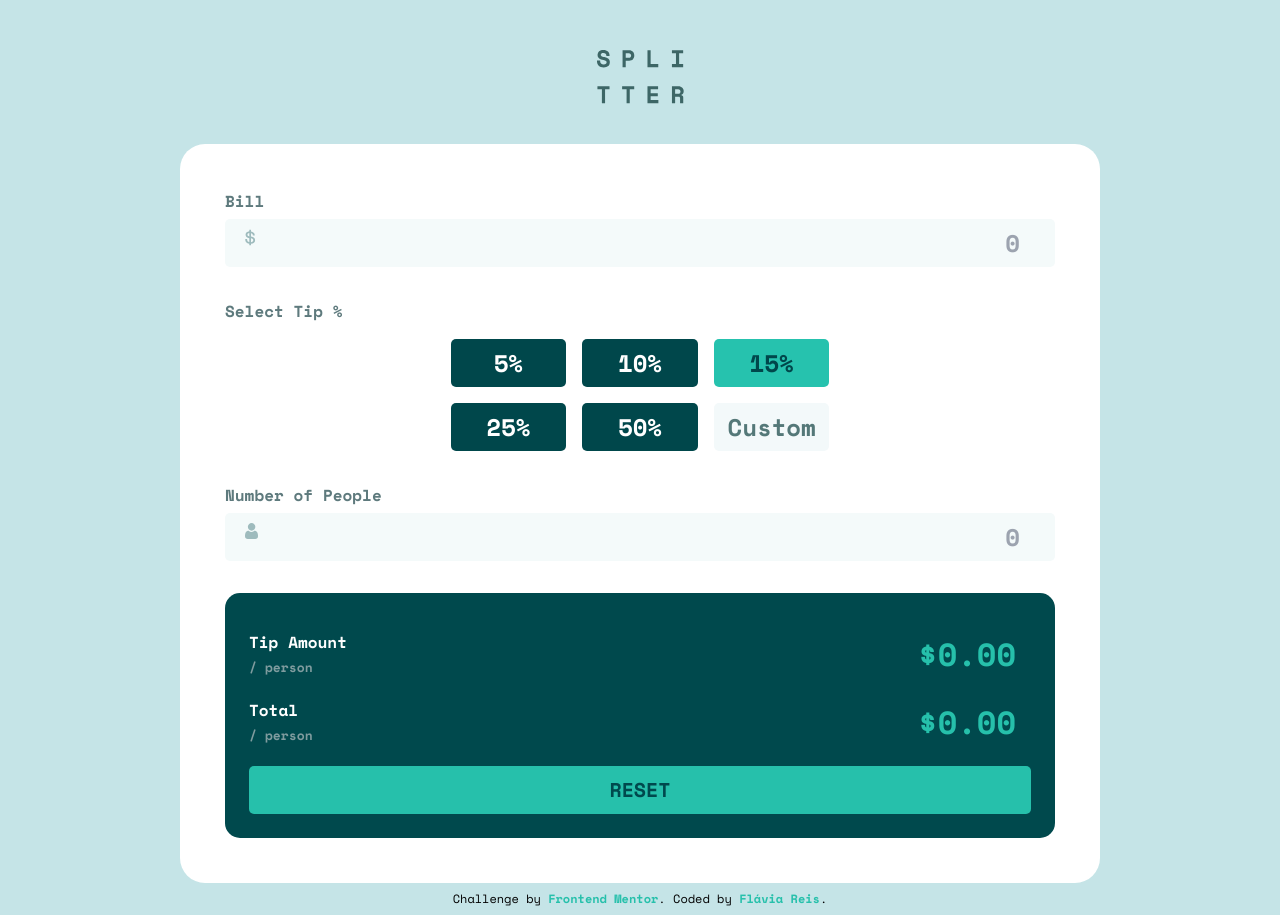
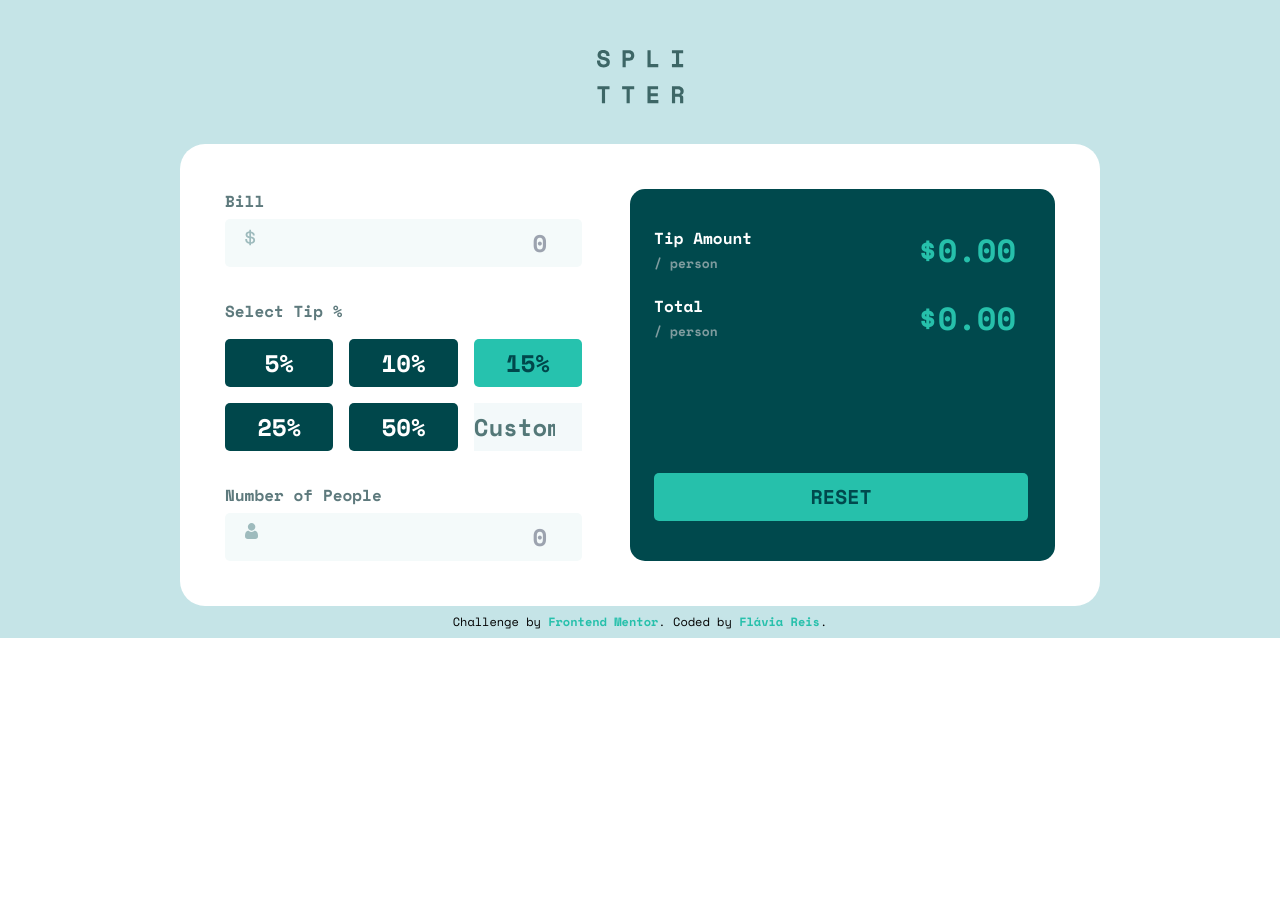
Before and after one commit to flaviare1s/tip-calculator-app, a React (Vite) app: page / in a window 1280 px wide. After the commit the page ends 800 px from the top, so only its background shows below. Built offline with nearby package versions, Linux system fonts and the light colour scheme.

Commit message:
Estilizando a versão desktop. Corrigi o campo de tip custom

```diff
--- a/src/components/Button.jsx
+++ b/src/components/Button.jsx
@@ -1,6 +1,6 @@
 const Button = () => {
   return (
-    <button className="bg-strong-cyan text-very-dark-cyan font-bold rounded-[5px] h-12 w-full text-[20px] hover:bg-[#9FE8DF]">RESET</button>
+    <button className="bg-strong-cyan text-very-dark-cyan font-bold rounded-[5px] h-12 w-full text-[20px] hover:bg-[#9FE8DF] md:absolute md:bottom-10 md:w-[88%]">RESET</button>
   )
 }
 
--- a/src/components/CalculatorBody.jsx
+++ b/src/components/CalculatorBody.jsx
@@ -6,10 +6,12 @@ import personIcon from '../assets/icon-person.svg'
 
 const CalculatorBody = () => {
   return (
-    <section className="bg-white p-8 md:p-[45px] w-full sm:w-[80%] md:max-w-[920px] rounded-t-[25px] md:rounded-b-[25px]">
-      <Input title='Bill' icon={dollarIcon} placeholder='0' legend='Dollar Icon' />
-      <Tips />
-      <Input title='Number of People' icon={personIcon} placeholder='0' legend='Person Icon' />
+    <section className="bg-white p-8 md:p-[45px] w-full sm:w-[80%] md:max-w-[920px] rounded-t-[25px] md:rounded-b-[25px] md:flex md:gap-12">
+      <div>
+        <Input title='Bill' icon={dollarIcon} placeholder='0' legend='Dollar Icon' />
+        <Tips />
+        <Input title='Number of People' icon={personIcon} placeholder='0' legend='Person Icon' />
+      </div>
       <Result />
     </section>
   )
--- a/src/components/Result.jsx
+++ b/src/components/Result.jsx
@@ -3,7 +3,7 @@ import ResultInput from "./ResultInput"
 
 const Result = () => {
   return (
-    <section className="bg-very-dark-cyan rounded-[15px] px-6 pt-[37px] pb-6 mt-8">
+    <section className="bg-very-dark-cyan rounded-[15px] px-6 pt-[37px] pb-6 mt-8 md:mt-0 relative">
       <ResultInput title='Tip Amount' placeholder='$0.00' />
       <ResultInput title='Total' placeholder='$0.00' />
       <Button />
--- a/src/components/Tips.css
+++ b/src/components/Tips.css
@@ -8,11 +8,6 @@
   color: #FFFFFF;
 }
 
-.custom {
-  background-color: #F3F9FA;
-  color: #547878;
-}
-
 .tips button {
   width: 100%;
   height: 48px;
--- a/src/components/Tips.jsx
+++ b/src/components/Tips.jsx
@@ -13,7 +13,7 @@ const Tips = () => {
         <button className={tip === '15%' ? 'selected' : 'unselected'} onClick={() => setTip('15%')}>15%</button>
         <button className={tip === '25%' ? 'selected' : 'unselected'} onClick={() => setTip('25%')}>25%</button>
         <button className={tip === '50%' ? 'selected' : 'unselected'} onClick={() => setTip('50%')}>50%</button>
-        <button className={tip === 'Custom' ? 'selected' : 'custom'} onClick={() => setTip('Custom')}>Custom</button>
+        <input className='bg-[#F3F9FA] text-[#547878] placeholder:text-[#547878] font-bold text-2xl text-right pr-3' type="number" placeholder='Custom' />
       </div>
     </section>
   )
```
